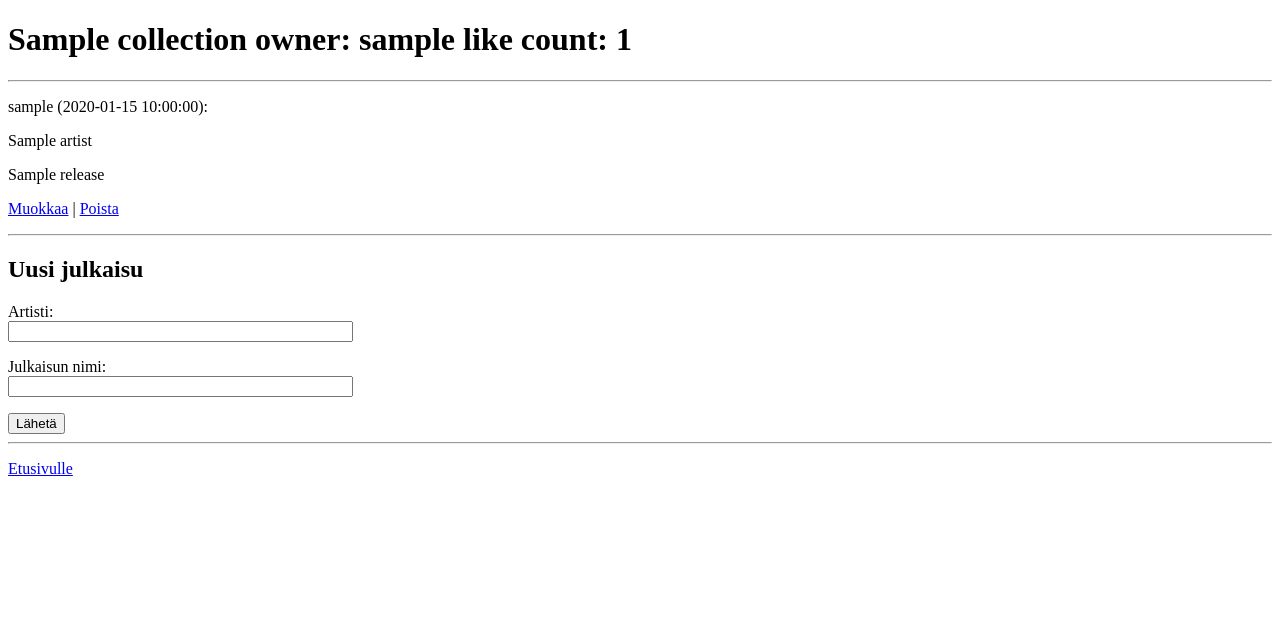
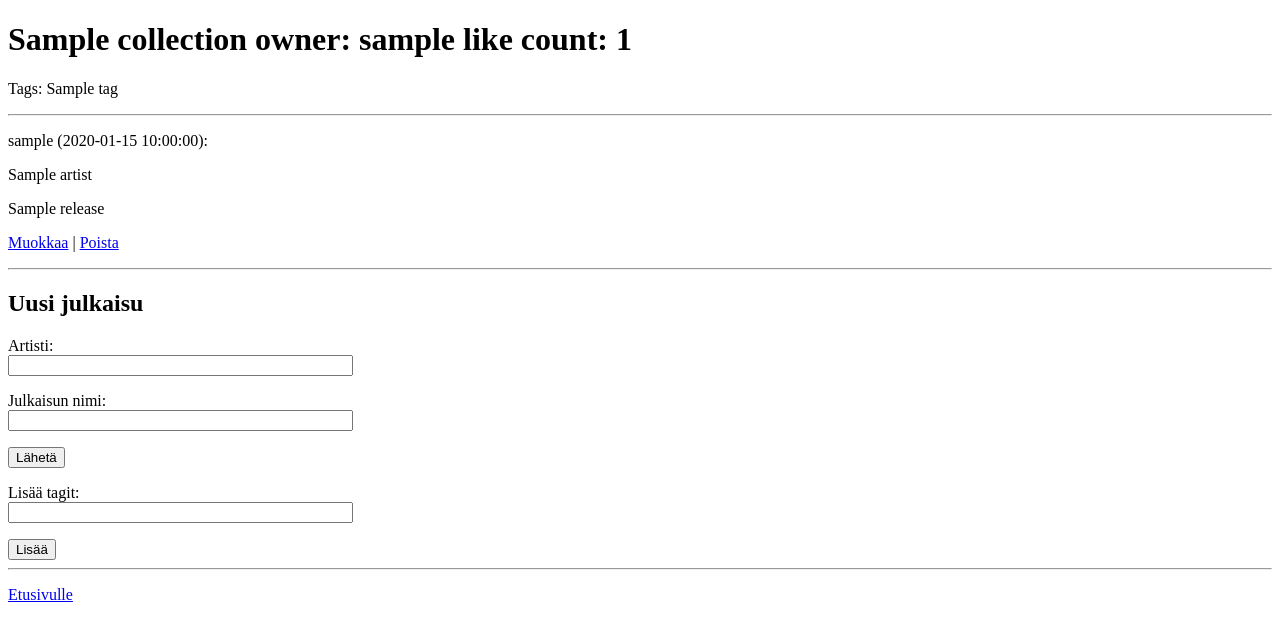
Before and after one commit to kjh/musiikkikirjasto, a Flask app: template templates/collection.html in a window 1280 px wide. Shown: the top 641 px of the page. Run offline with Flask 3, Linux system fonts and the light colour scheme; the visitor is signed in with stand-in values (Sample User, id 1); the template is opened without the code that fills it: most values are stand-ins (such as "Sample title", 1, 10 or a date in 2020).

Commit message:
Add tags to collections and enable search by tag name

```diff
--- a/app.py
+++ b/app.py
@@ -2,6 +2,7 @@ import sqlite3
 from flask import Flask, abort
 from flask import redirect, render_template, request, session
 import config, music_collection, users, helper
+import re
 
 app = Flask(__name__)
 app.secret_key = config.secret_key
@@ -29,6 +30,7 @@ def index():
 def show_collection(collection_id):
     collection = music_collection.get_collection(collection_id)
     like_count = music_collection.count_collection_likes(collection_id)
+    tags = music_collection.get_collection_tags(collection_id)
     user_id = session["user_id"]
 
     if not collection:
@@ -37,7 +39,7 @@ def show_collection(collection_id):
 
     has_liked = True if music_collection.has_user_liked(user_id, collection_id) else False
 
-    return render_template("collection.html", collection=collection, like_count=like_count, has_liked=has_liked, releases=releases)
+    return render_template("collection.html", collection=collection, like_count=like_count, has_liked=has_liked, releases=releases, tags=tags)
 
 @app.route("/like_collection", methods=["POST"])
 @helper.require_login
@@ -68,6 +70,28 @@ def delete_like_collection():
         return redirect("/")
     except sqlite3.IntegrityError:
         abort(403)
+
+@app.route("/add_tags", methods=["POST"])
+@helper.require_login
+def add_collection_tags():
+    collection_id = request.form["collection_id"]
+
+    if not music_collection.get_collection(collection_id):
+        abort(404)
+
+    tags = [tag.strip() for tag in request.form["tags"].split(',')]
+
+    for tag_name in tags:
+        tag_id = music_collection.get_tag_id(tag_name)
+        if not tag_id:
+            music_collection.add_tag(tag_name)
+            tag_id = music_collection.get_tag_id(tag_name)
+        try:
+            music_collection.add_collection_tag(tag_id, collection_id)
+        except sqlite3.IntegrityError:
+            abort(403)
+
+    return redirect("/collection/" + str(collection_id))
 
 @app.route("/new_collection", methods=["POST"])
 @helper.require_login
--- a/schema.sql
+++ b/schema.sql
@@ -25,3 +25,14 @@ CREATE TABLE likes (
     collection_id INTEGER REFERENCES collections,
     UNIQUE (user_id, collection_id)
 );
+
+CREATE TABLE tags (
+    id INTEGER PRIMARY KEY,
+    name TEXT UNIQUE
+);
+
+CREATE TABLE collection_tags (
+    collection_id INTEGER REFERENCES collections,
+    tag_id INTEGER REFERENCES tags,
+    PRIMARY KEY (collection_id, tag_id)
+);
--- a/templates/collection.html
+++ b/templates/collection.html
@@ -7,6 +7,13 @@
 
 <body>
   <h1>{{ collection.title }} owner: {{ collection.username }} like count: {{ like_count }}</h1>
+  <p> Tags:
+  {% for tag in tags %}
+
+  {{ tag.name }}{% if not loop.last %}, {% endif %}
+
+  {% endfor %}
+  <p>
 
   <hr />
   {% for release in releases %}
@@ -43,6 +50,15 @@
     <input type="hidden" name="collection_id" value="{{ collection.id }}" />
     <input type="submit" value="Lähetä" />
   </form>
+
+  <form action="/add_tags" method="post">
+    <p>
+      Lisää tagit:<br />
+      <input type="text" name="tags" maxlength="100" size="40" required />
+    </p>
+    <input type="hidden" name="collection_id" value="{{ collection.id }}" />
+    <input type="submit" value="Lisää" />
+  </form>
   <hr />
   {% endif %}
 
```
Also changed, not shown: music_collection.py (+37 -3 lines).
